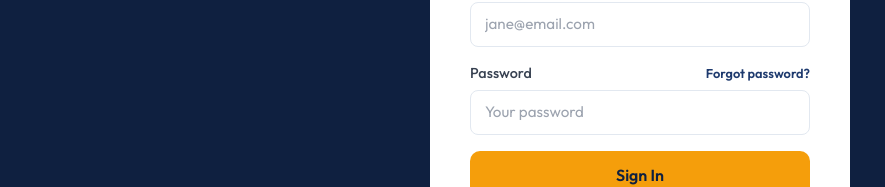
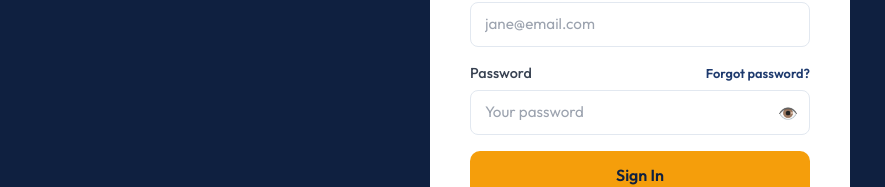
Before and after one commit to Lokkna/clearpassdrive, a Next.js app: page /login in a window 1280 px wide. Shown: the part 376-563 px from the top of the page, without its empty margins (0-885 px from the left). Built offline with nearby package versions, Linux system fonts and the light colour scheme; no server answers.

Commit message:
Add show/hide password toggle on login, register, and reset pages

```diff
--- a/app/login/page.tsx
+++ b/app/login/page.tsx
@@ -7,6 +7,7 @@ import { useRouter } from 'next/navigation'
 export default function LoginPage() {
   const [email, setEmail] = useState('')
   const [password, setPassword] = useState('')
+  const [showPassword, setShowPassword] = useState(false)
   const [error, setError] = useState('')
   const [loading, setLoading] = useState(false)
   const [forgotMode, setForgotMode] = useState(false)
@@ -142,14 +143,19 @@ export default function LoginPage() {
                       Forgot password?
                     </button>
                   </div>
+                  <div style={{ position: 'relative' }}>
                     <input
-                    type="password"
+                      type={showPassword ? 'text' : 'password'}
                       value={password}
                       onChange={e => setPassword(e.target.value)}
                       onKeyDown={e => e.key === 'Enter' && handleLogin()}
                       placeholder="Your password"
-                    style={{ width: '100%', border: '1.5px solid #e2e8f0', borderRadius: '8px', padding: '10px 14px', fontSize: '0.95rem', outline: 'none', boxSizing: 'border-box' }}
+                      style={{ width: '100%', border: '1.5px solid #e2e8f0', borderRadius: '8px', padding: '10px 44px 10px 14px', fontSize: '0.95rem', outline: 'none', boxSizing: 'border-box' }}
                     />
+                    <button onClick={() => setShowPassword(p => !p)} tabIndex={-1} style={{ position: 'absolute', right: '12px', top: '50%', transform: 'translateY(-50%)', background: 'none', border: 'none', cursor: 'pointer', color: '#94a3b8', fontSize: '1rem', padding: 0, lineHeight: 1 }}>
+                      {showPassword ? '🙈' : '👁️'}
+                    </button>
+                  </div>
                 </div>
                 {error && (
                   <div style={{ backgroundColor: '#fef2f2', border: '1px solid #fecaca', borderRadius: '8px', padding: '10px 14px', color: '#dc2626', fontSize: '0.85rem' }}>
--- a/app/register/page.tsx
+++ b/app/register/page.tsx
@@ -7,6 +7,7 @@ import { useRouter } from 'next/navigation'
 export default function RegisterPage() {
   const [email, setEmail] = useState('')
   const [password, setPassword] = useState('')
+  const [showPassword, setShowPassword] = useState(false)
   const [fullName, setFullName] = useState('')
   const [error, setError] = useState('')
   const [loading, setLoading] = useState(false)
@@ -84,13 +85,18 @@ export default function RegisterPage() {
             </div>
             <div>
               <label style={{ display: 'block', color: '#374151', fontWeight: 500, fontSize: '0.9rem', marginBottom: '6px' }}>Password</label>
-              <input
-                type="password"
-                value={password}
-                onChange={e => setPassword(e.target.value)}
-                placeholder="At least 8 characters"
-                style={{ width: '100%', border: '1.5px solid #e2e8f0', borderRadius: '8px', padding: '10px 14px', fontSize: '0.95rem', outline: 'none', boxSizing: 'border-box' }}
-              />
+              <div style={{ position: 'relative' }}>
+                <input
+                  type={showPassword ? 'text' : 'password'}
+                  value={password}
+                  onChange={e => setPassword(e.target.value)}
+                  placeholder="At least 8 characters"
+                  style={{ width: '100%', border: '1.5px solid #e2e8f0', borderRadius: '8px', padding: '10px 44px 10px 14px', fontSize: '0.95rem', outline: 'none', boxSizing: 'border-box' }}
+                />
+                <button onClick={() => setShowPassword(p => !p)} tabIndex={-1} style={{ position: 'absolute', right: '12px', top: '50%', transform: 'translateY(-50%)', background: 'none', border: 'none', cursor: 'pointer', color: '#94a3b8', fontSize: '1rem', padding: 0, lineHeight: 1 }}>
+                  {showPassword ? '🙈' : '👁️'}
+                </button>
+              </div>
             </div>
 
             {error && (
--- a/app/reset-password/page.tsx
+++ b/app/reset-password/page.tsx
@@ -7,6 +7,8 @@ import { useRouter } from 'next/navigation'
 export default function ResetPasswordPage() {
   const [password, setPassword] = useState('')
   const [confirm, setConfirm] = useState('')
+  const [showPassword, setShowPassword] = useState(false)
+  const [showConfirm, setShowConfirm] = useState(false)
   const [error, setError] = useState('')
   const [loading, setLoading] = useState(false)
   const [done, setDone] = useState(false)
@@ -97,24 +99,34 @@ export default function ResetPasswordPage() {
               <div className="flex flex-col gap-4">
                 <div>
                   <label style={{ display: 'block', color: '#374151', fontWeight: 500, fontSize: '0.9rem', marginBottom: '6px' }}>New password</label>
+                  <div style={{ position: 'relative' }}>
                     <input
-                    type="password"
+                      type={showPassword ? 'text' : 'password'}
                       value={password}
                       onChange={e => setPassword(e.target.value)}
                       placeholder="At least 8 characters"
-                    style={{ width: '100%', border: '1.5px solid #e2e8f0', borderRadius: '8px', padding: '10px 14px', fontSize: '0.95rem', outline: 'none', boxSizing: 'border-box' }}
+                      style={{ width: '100%', border: '1.5px solid #e2e8f0', borderRadius: '8px', padding: '10px 44px 10px 14px', fontSize: '0.95rem', outline: 'none', boxSizing: 'border-box' }}
                     />
+                    <button onClick={() => setShowPassword(p => !p)} tabIndex={-1} style={{ position: 'absolute', right: '12px', top: '50%', transform: 'translateY(-50%)', background: 'none', border: 'none', cursor: 'pointer', color: '#94a3b8', fontSize: '1rem', padding: 0, lineHeight: 1 }}>
+                      {showPassword ? '🙈' : '👁️'}
+                    </button>
+                  </div>
                 </div>
                 <div>
                   <label style={{ display: 'block', color: '#374151', fontWeight: 500, fontSize: '0.9rem', marginBottom: '6px' }}>Confirm new password</label>
+                  <div style={{ position: 'relative' }}>
                     <input
-                    type="password"
+                      type={showConfirm ? 'text' : 'password'}
                       value={confirm}
                       onChange={e => setConfirm(e.target.value)}
                       onKeyDown={e => e.key === 'Enter' && handleReset()}
                       placeholder="Repeat your new password"
-                    style={{ width: '100%', border: '1.5px solid #e2e8f0', borderRadius: '8px', padding: '10px 14px', fontSize: '0.95rem', outline: 'none', boxSizing: 'border-box' }}
+                      style={{ width: '100%', border: '1.5px solid #e2e8f0', borderRadius: '8px', padding: '10px 44px 10px 14px', fontSize: '0.95rem', outline: 'none', boxSizing: 'border-box' }}
                     />
+                    <button onClick={() => setShowConfirm(p => !p)} tabIndex={-1} style={{ position: 'absolute', right: '12px', top: '50%', transform: 'translateY(-50%)', background: 'none', border: 'none', cursor: 'pointer', color: '#94a3b8', fontSize: '1rem', padding: 0, lineHeight: 1 }}>
+                      {showConfirm ? '🙈' : '👁️'}
+                    </button>
+                  </div>
                 </div>
                 {error && (
                   <div style={{ backgroundColor: '#fef2f2', border: '1px solid #fecaca', borderRadius: '8px', padding: '10px 14px', color: '#dc2626', fontSize: '0.85rem' }}>
```
Lines whose indentation alone changed are shown as unchanged.
